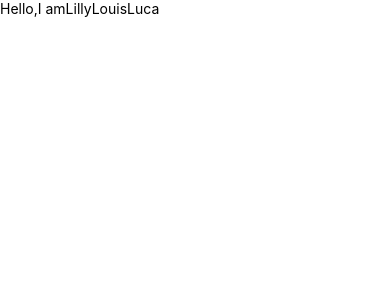
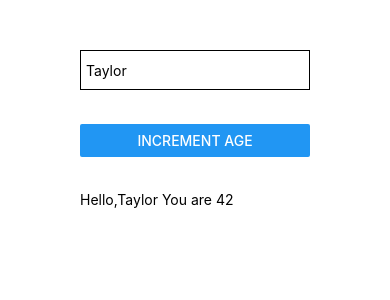
Before and after one commit to 1C3Zup/ReactNative, a React Native app: screen / in a window 390 px wide. Shown: the top 300 px of the page. Built offline with nearby package versions, Linux system fonts and the light colour scheme.

Commit message:
Component

```diff
--- a/App.js
+++ b/App.js
@@ -1,11 +1,20 @@
 import { StatusBar } from 'expo-status-bar';
 import { StyleSheet, Text, View } from 'react-native';
-import Cat from './components/Cat';
+import Form from './components/Form';
 
 export default function App() {
   return (
-    <View>
-      <Cat/>
+    <View style={styles.container}>
+
+      <Form/>
     </View>
   );
 }
+
+const styles = StyleSheet.create({
+  container:{
+     flex:1,
+     justifyContent:'center',
+     alignItems:'center'
+  }
+ })
--- /dev/null
+++ b/components/Form.js
@@ -0,0 +1,44 @@
+import { StyleSheet, Text, View ,TextInput, Button} from 'react-native'
+import React, { useState } from 'react'
+
+const Form = () => {
+
+    const [age,setAge] = useState(42);
+    const [text,setText] = useState('Taylor');
+
+
+  return (
+    <View style ={styles.container}>
+       <TextInput
+        placeholder='Enter Text'
+        style = {styles.textInputStyle}
+        value = {text}
+        onChangeText={(value)=>{setText(value)}}
+        />
+        <Text>{'\n\n'}</Text>
+        <Button
+        title='Increment age'
+        onPress={() => {setAge(age+3)}}
+        />
+        <Text>{'\n\n'}</Text>
+        <Text>Hello,{text} You are {age}</Text>
+    </View>
+  )
+}
+
+export default Form
+
+const styles = StyleSheet.create({
+    container:{
+        flex:1,
+        padding:35
+    },
+    textInputStyle:{
+        width:'100%',
+        height:40,
+        paddingHorizontal:5,
+        borderWidth:0.5,
+        marginTop:15
+    }
+
+})
```
Also changed, not shown: components/Counter.js (added, +31 -0 lines), components/IncrementCounter.js (added, +46 -0 lines), components/MyInput.js (added, +40 -0 lines).
